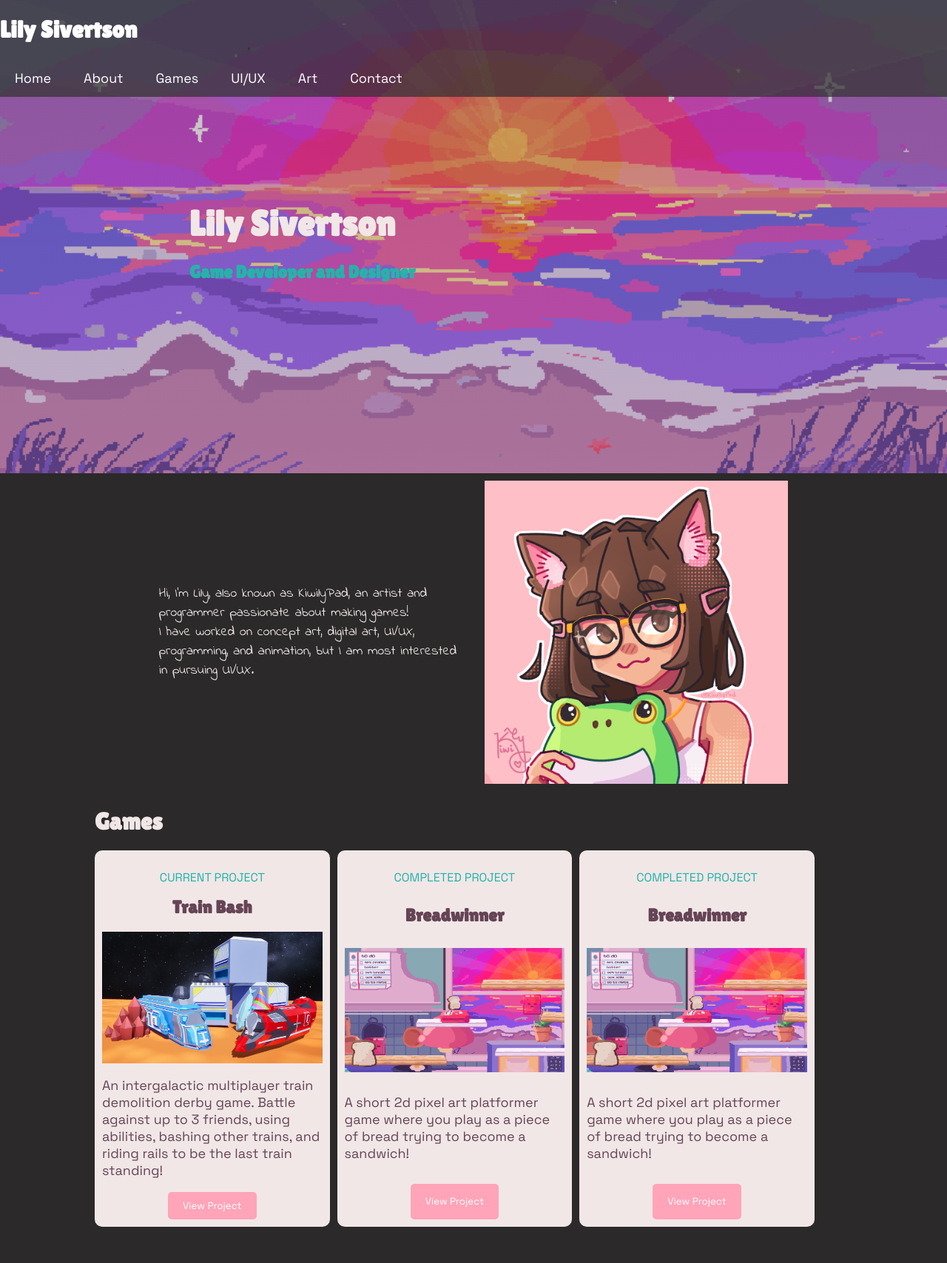
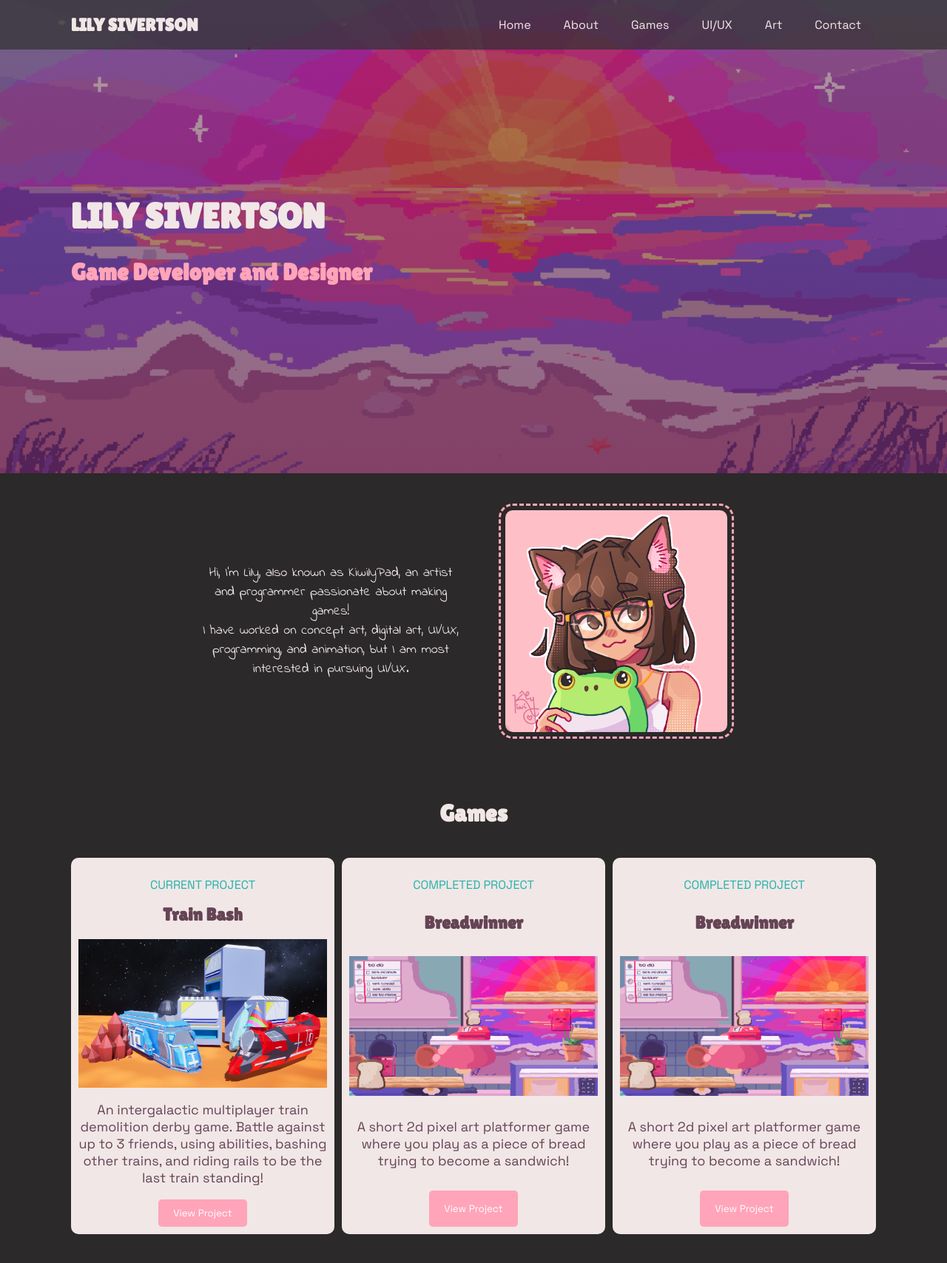
Before and after one commit to lily-sivertson/lily-sivertson, a plain HTML site: page index.html in a window 1280 px wide. Shown: the whole page at 74% size. Before the commit the page ends 1659 px from the top, so only its background shows below. Drawn offline with Linux system fonts and the light colour scheme.

Commit message:
updated home page

```diff
--- a/header.html
+++ b/header.html
@@ -1,8 +1,7 @@
 <header class="site-header">
 
-
-    <h1>Lily Sivertson</h1>
-
+    <div class="header-box">
+        <h2>LILY SIVERTSON</h2>
         <nav>
             <a href="index.html">Home</a>
             <a href="about-me.html">About</a>
@@ -11,4 +10,7 @@
             <a href="art.html">Art</a>
             <a href="contact.html">Contact</a>
         </nav>
+    </div>
+
+
 </header>
--- a/index.html
+++ b/index.html
@@ -6,7 +6,7 @@
     <link rel="preconnect" href="https://fonts.gstatic.com" crossorigin>
     <link href="https://fonts.googleapis.com/css2?family=Indie+Flower&family=Lilita+One&family=Space+Grotesk:wght@300..700&display=swap" rel="stylesheet">
 
-    <link rel="stylesheet" href="style2.css">
+    <link rel="stylesheet" href="style.css">
     <script src="games.js" defer></script>
 
 </head>
@@ -14,13 +14,14 @@
     <div id="header-placeholder" class="custom-header"></div>
 
     <div id="home-display">
-        <h1 id="home-title">Lily Sivertson</h1>
+        <h1 id="home-title">LILY SIVERTSON</h1>
         <h1 id="home-label">Game Developer and Designer</h1>
     </div>
 
     <div class="page-container">
+        <div class="section">
 
-        <div class="grid-container">
+            <div class="thin-grid">
                 <div class="grid-child">
                     <p class="handwritten">
                         Hi, I'm Lily, also known as KiwilyPad, an artist and programmer passionate about making games! <br> I have worked on concept art, digital art, UI/UX, programming, and animation, but I am most interested in pursuing UI/UX.
@@ -32,9 +33,10 @@
                     <img src= "pfp.png" width= "300" class="rounded-bordered">
                 </div>
             </div>
+        </div>
 
 
-        <div id="games-section">
+        <div id="games-section" class="section">
             <h1> Games</h1>
 
             <div class="grid-container-gamecard">
--- a/style.css
+++ b/style.css
@@ -1,4 +1,3 @@
-
 :root {
   --primary-pink: #ffa4b9;
   --primary2: #f1e7e7;
@@ -7,28 +6,23 @@
   --primaryteal: #25b3a9;
   --primarybg:#2b2929;
 
+
+}
+
+body {
+    margin:0;
+    background-color: var(--primarybg);
+    color: var(--primary2);
+    display:grid;
+    place-content: center;
+    min-height: 100vh;
+
 }
 
 
-/*font-family: "Hachi maru Pop", sans-serif;*/
-
-/* Styles applied directly to HTML tags */
-body {
-  margin: 0;
-  padding:0 ;
-  display: flex;
-  background-image: linear-gradient(#f67cab50,#e2458752), url("placeholder-bg.png");
-  background-size: cover;
-  background-repeat: no-repeat;
-  background-attachment: fixed;
-  justify-content: center;
-  align-items: center;
-  color: var(--primary2);
-
-}
-
-img {
-  border-radius: 8px;
+p {
+    font-family: "Space Grotesk", sans-serif;
+    font-size: 1.125rem;
 }
 
 ul {
@@ -50,26 +44,68 @@ a {
 
 }
 
-video {
-  border-radius: 8px;
-}
-
-
-
-p {
-  font-family: "Space Grotesk", sans-serif;
-  font-size: 1.125rem;
-}
 
 h1, h2, h3 {
   font-family: "Lilita One", sans-serif;
 
 }
 
-.custom-header {
-  margin-top: 0;
-  margin-bottom: 40px;
+
+
+.site-header {
+  position: fixed;
+  top: 0;
+  width: 100%;
+  background-color: #333333bb;
+  color: var(--primary2);
+  z-index: 1000;
+
 }
+
+.header-box {
+    width: 85%;
+    margin: 0 auto;
+    max-width: calc(1920px * 0.85);
+    display: flex;
+
+    justify-content: space-between;
+    align-items: center;
+
+
+}
+
+
+
+.page-container {
+    width: 85%;
+    max-width: calc(1920px * 0.85);
+    margin: 0 auto;
+    padding: 20px;
+    display: flex;
+    flex-direction: column;
+    gap:20px;
+    align-items: center;
+
+
+}
+
+.site-header nav a {
+    color: var(--primary2);
+    font-family: "Space Grotesk", sans-serif;
+    font-size: 1rem;
+    padding: 14px 20px;
+    display: inline-block;
+    text-decoration: none;
+}
+
+.thin-grid {
+    display: grid;
+    grid-template-columns: 1fr 1fr;
+    gap: 10px;
+    max-width: 70%;
+    text-align: center;
+}
+
 
 .content-box {
   text-align: center;
@@ -81,6 +117,8 @@ h1, h2, h3 {
 .handwritten {
   font-family: "Indie Flower", cursive;
 }
+
+
 .centered-box {
   display: flex;
   flex-direction: column;
@@ -99,19 +137,7 @@ h1, h2, h3 {
 
 }
 
-.black-box {
-  background-color:var(--primary3);
-  width: 60vw;
-  height: 100vh;
-  position: fixed;
-  top:0;
-  left:50%;
-  transform: translateX(-50%);
-  z-index: 0;
-  outline: 2px solid white ;
 
-
-}
 
 .grid-container {
   display: grid;
@@ -131,9 +157,9 @@ h1, h2, h3 {
 /*gamecard is for the games that are show in the games page*/
 .grid-container-gamecard {
   display: grid;
-  grid-template-columns: 1fr 1fr;
+  grid-template-columns: 1fr 1fr 1fr;
   gap:10px;
-  max-width: 95%;
+  max-width: 100%;
 
 }
 
@@ -165,6 +191,18 @@ h1, h2, h3 {
 
 .no-margin-top{
   margin-top: 0;
+}
+
+.section {
+  width: 100%;
+  display: flex;
+  flex-direction: column;
+  text-align: center;
+  align-items: center;
+  justify-content: center;
+  gap: 20px;
+  margin-top: 20px;
+  margin-bottom: 20px;
 }
 
 
@@ -223,21 +261,6 @@ h1, h2, h3 {
   padding: 12px 12px 12px 12px;
 }
 
-.rounded-iframe {
-  border-radius: 8px;
-  outline: 3px dashed var(--primary-pink);
-  outline-offset: 6px;
-}
-
-/*.card {
-  display:grid;
-  grid-template-columns: 3fr, 2fr;
-  gap:10px;
-  max-width: 90%;
-  border-radius: 15px;
-  background-color: var(--primary2);
-  color: var(--solidprimary3);
-}*/
 
 .card-text {
   color: var(--solidprimary3);
@@ -279,6 +302,12 @@ h1, h2, h3 {
   outline-offset: 6px;
 }
 
+
+.img-ss{
+    width: 100%;
+    height: auto;
+}
+
 .rounded-bordered {
   border-radius: 10px;
   outline: 3px dashed var(--primary-pink);
@@ -286,22 +315,35 @@ h1, h2, h3 {
 }
 
 
-.img-ss {
-  max-width: 100%;
-  height: auto;
-  border-radius: 8px;
-}
 
 
 
-/* id selectors */
 
-
-#train-bash-img {
-  width: 427px !important;
+#home-display {
+  margin:0;
+  display: flex;
+  flex-direction: column;
+  align-items: start;
+  justify-content: center;
+  height: 80vh;
+  text-align: center;
+  background-image: linear-gradient(#4e1f3776,#5c153298), url("art-examples/sunset.png");
+  background-size: cover;
+  background-repeat: no-repeat;
+  background-position: center center;
 }
 
-/*hover states */
-.nav-button:hover {
-  background-color: #f45e9c;   /* Darkens the button when hovered */
+#home-title {
+  font-family: "Lilita One", sans-serif;
+  font-size: 3rem;
+  margin-left:7.5%;
+  color: var(--primary2);
+  margin-bottom: 0.5rem;
 }
+
+#home-label {
+  font-family: "Lilita One", sans-serif;
+  margin-left:7.5%;
+  font-size: 2rem;
+  color: var(--primary-pink);
+}
--- a/style2.css
+++ /dev/null
@@ -1,302 +0,0 @@
-:root {
-  --primary-pink: #ffa4b9;
-  --primary2: #f1e7e7;
-  --primary3: rgba(72, 62, 65, 0.916);
-  --solidprimary3: #654455;
-  --primaryteal: #25b3a9;
-  --primarybg:#2b2929;
-
-
-}
-
-body {
-    margin:0;
-    background-color: var(--primarybg);
-    color: var(--primary2);
-    display:grid;
-    place-content: center;
-    min-height: 100vh;
-
-}
-
-
-.page-container {
-    width: 80%;
-    margin-left: auto;
-    margin-right: auto;
-    display: flex;
-    flex-direction: column;
-    justify-content: center;
-    align-items: center;
-}
-
-p {
-    font-family: "Space Grotesk", sans-serif;
-    font-size: 1.125rem;
-}
-
-ul {
-  text-align: left;
-  list-style-type: circle;
-}
-
-li {
-  text-align: left;
-  font-family: "Space Grotesk", sans-serif;
-  font-size: 1rem;
-
-}
-
-a {
-  color: var(--primaryteal);
-  font-family: "Space Grotesk", sans-serif;
-  font-size: 1.125rem;
-
-}
-
-
-h1, h2, h3 {
-  font-family: "Lilita One", sans-serif;
-
-}
-
-img{
-    width: 100%;
-    height: auto;
-}
-
-.site-header {
-  position: fixed;
-  top: 0;
-  width: 100%;
-  background-color: #333333bb;
-  color: #fff;
-  z-index: 1000;
-}
-
-.site-header nav a {
-  color: #fff;
-  padding: 14px 20px;
-  display: inline-block;
-  text-decoration: none;
-}
-
-
-
-.content-box {
-  text-align: center;
-  padding-left: 20px;
-  padding-right: 20px;
-
-}
-
-.handwritten {
-  font-family: "Indie Flower", cursive;
-}
-
-
-.centered-box {
-  display: flex;
-  flex-direction: column;
-  justify-content: center;
-  align-items: center;
-  /*background-color:var(--primary3);*/
-  box-sizing: border-box;
-  width: 60%;
-  /*height: 100vh;*/
-  padding: 20px;
-  position: relative;
-  z-index: 1;
-
-
-  text-align: center;
-
-}
-
-
-
-.grid-container {
-  display: grid;
-  grid-template-columns: 1fr 1fr;
-  gap:10px;
-  max-width: 85%;
-
-}
-
-.grid-child {
-  display: grid;
-  place-items: center;
-  padding: 10px;
-
-}
-
-/*gamecard is for the games that are show in the games page*/
-.grid-container-gamecard {
-  display: grid;
-  grid-template-columns: 1fr 1fr 1fr;
-  gap:10px;
-  max-width: 95%;
-
-}
-
-.grid-child-gamecard{
-  display: grid;
-  box-sizing: border-box;
-  background-color: var(--primary2);
-  justify-items: center;
-  padding: 10px;
-  border-radius: 10px;
-  color: var(--solidprimary3)
-
-  /*outline: var(--primary2), 3px, dashed;*/
-}
-
-.grid-child-listcard{
-  display: flex;
-  flex-direction: column;
-  box-sizing: border-box;
-  background-color: var(--primary2);
-  align-items: center;
-  padding: 10px;
-  border-radius: 10px;
-  color: var(--solidprimary3)
-
-  /*outline: var(--primary2), 3px, dashed;*/
-}
-
-
-.no-margin-top{
-  margin-top: 0;
-}
-
-
-
-
-.flex-container {
-  display: flex;
-  width: 95%;
-  gap: 10px;
-  margin-top: 20px;
-  margin-bottom: 20px;
-
-}
-
-.grid-container-scaled-left {
-  display: grid;
-  box-sizing: border-box;
-  width: 95%;
-  grid-template-columns: auto minmax(0%, 1fr);
-  gap: 15px;
-  margin-top: 10px;
-  margin-bottom: 10px;
-}
-
-
-.grid-container-scaled-right {
-  display: grid;
-  box-sizing: border-box;
-  width:95%;
-  grid-template-columns: minmax(0%, 1fr) auto;
-  gap: 15px;
-  margin-top: 10px;
-  margin-bottom: 10px;
-}
-
-
-
-/*for featured cards on the the main page*/
-.card-flex-container {
-  display: flex;
-  background-color: var(--primary2);
-  width: 90%;
-  gap: 15px;
-  border-radius: 12px;
-  margin-top: 20px;
-  margin-bottom: 20px;
-
-}
-
-.flex-child {
-  display: flex;
-  flex-direction: column;
-  align-items: center;
-  justify-content: center;
-  flex: 1;
-  padding: 12px 12px 12px 12px;
-}
-
-
-.card-text {
-  color: var(--solidprimary3);
-}
-
-
-.image-grid-container {
-  display: grid;
-  grid-template-columns: 1fr 1fr 1fr;
-  gap:10px;
-  max-width: 95%;
-
-}
-
-.image-grid-col{
-  justify-content: center;
-}
-
-.nav-button {
-  background-color: var(--primary-pink);
-  color: white;
-  font-family: "Space Grotesk", sans-serif;
-  padding: 10px 20px;          /* Space inside the button */
-  border: var(--primary2) 2px;
-  border-radius: 5px;          /* Rounds the corners */
-  cursor: pointer;             /* Changes cursor to a hand on hover */
-}
-
-.game-state {
-  color: var(--primaryteal);
-  font-family: "Space Grotesk", sans-serif;
-  text-transform: uppercase;
-  font-size: 1rem;
-  /*margin: 0;*/
-}
-
-.bordered {
-  outline: 3px dashed var(--primary-pink);
-  outline-offset: 6px;
-}
-
-
-
-
-
-
-
-#home-display {
-  margin:0;
-  display: flex;
-  flex-direction: column;
-  align-items: start;
-  justify-content: center;
-  height: 80vh;
-  text-align: center;
-  background-image: linear-gradient(#42404150,#834e6452), url("art-examples/sunset.png");
-  background-size: cover;
-  background-repeat: no-repeat;
-  background-position: center center;
-}
-
-#home-title {
-  font-family: "Lilita One", sans-serif;
-  font-size: 3rem;
-  margin-left:20%;
-  color: var(--primary2);
-  margin-bottom: 0.5rem;
-}
-
-#home-label {
-  font-family: "Lilita One", sans-serif;
-  margin-left:20%;
-  font-size: 1.5rem;
-  color: var(--primaryteal);
-}
```
Lines whose indentation alone changed are shown as unchanged.
